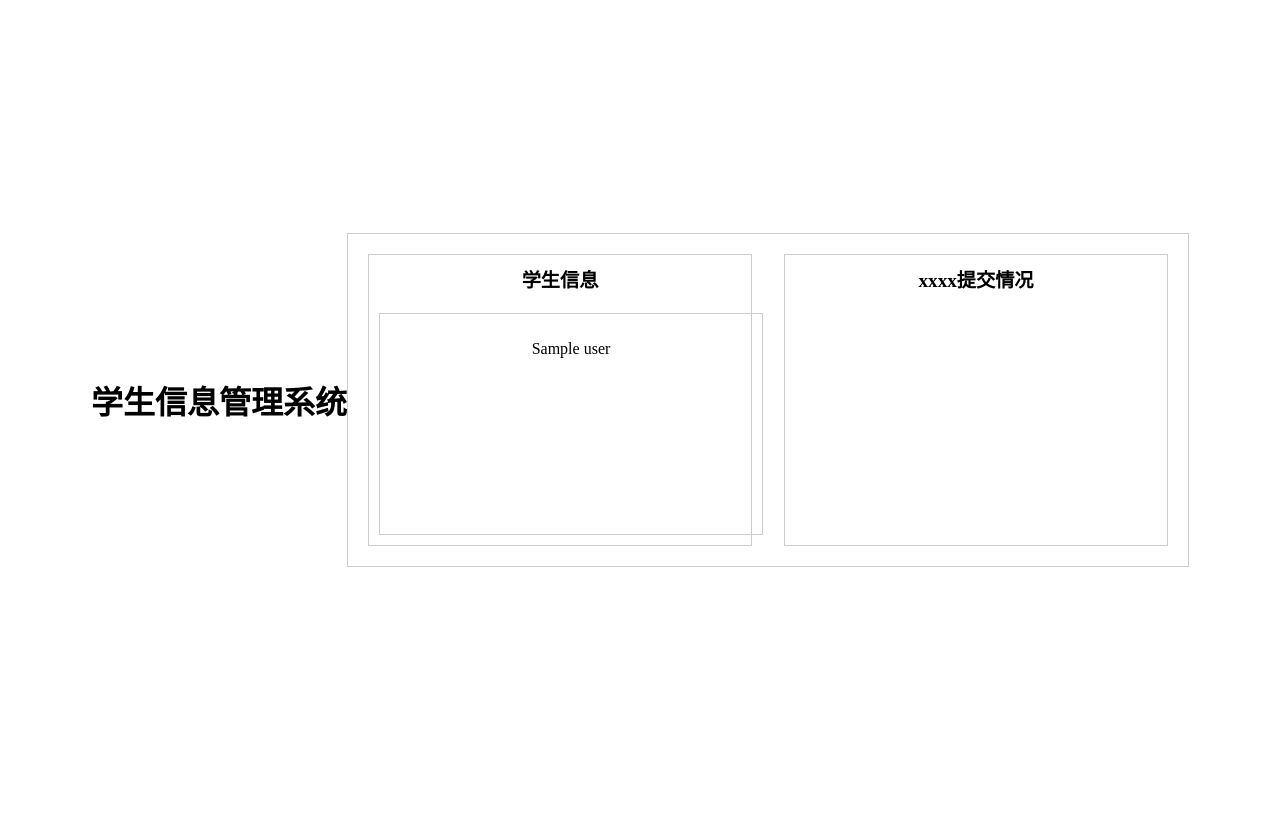
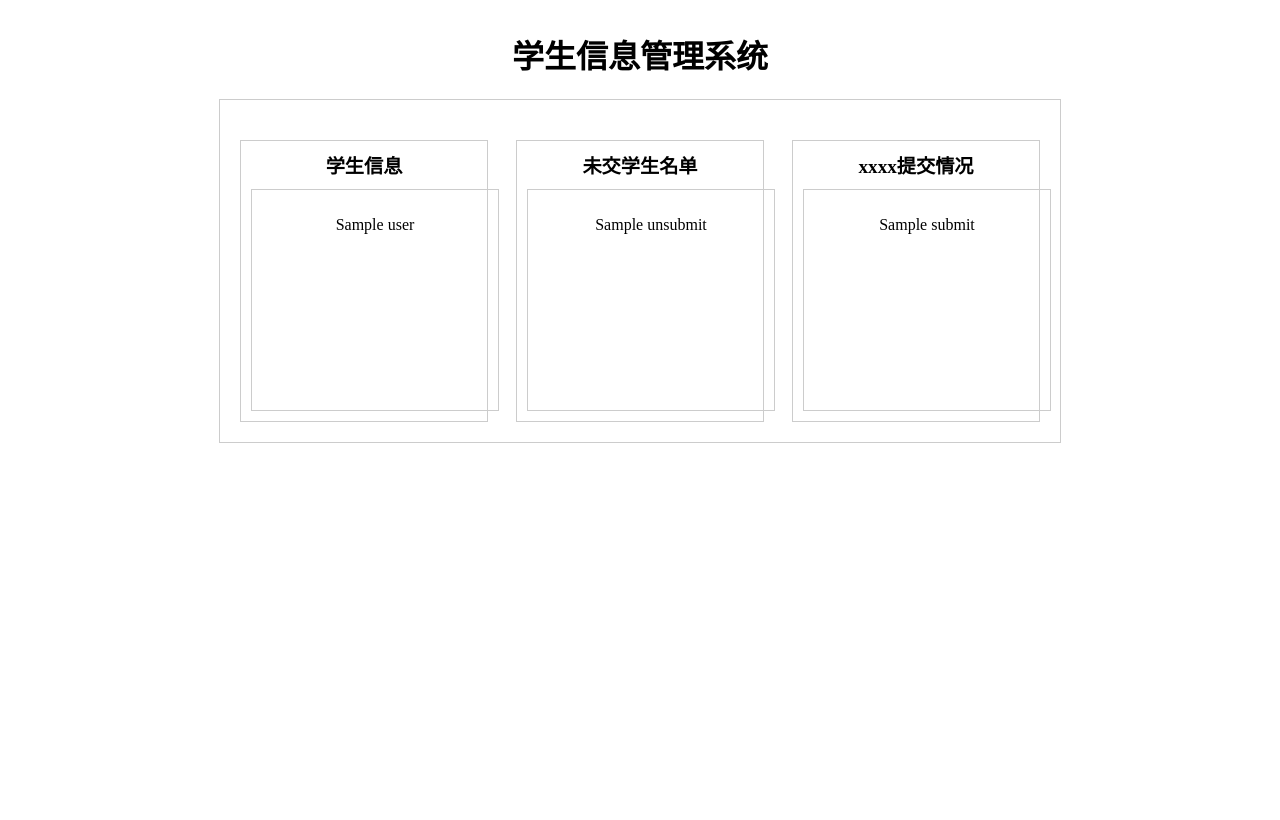
Before and after one commit to aiaresearch/homeworkGun, a Python web app: template web/templates/index.html in a window 1280 px wide. Before the commit the page ends 567 px from the top, so only its background shows below. Run offline with Jinja, Linux system fonts and the light colour scheme; the template is opened without the code that fills it: most values are stand-ins (such as "Sample title", 1, 10 or a date in 2020).

Commit message:
Update webpage and id info

```diff
--- a/web/create_db.js
+++ b/web/create_db.js
@@ -50,8 +50,8 @@ async function generateData() {
     // 循环生成 100 条数据
     for (let i = 1; i <= 50; i++) {
       const name = `User${i}`;
-      const sid = `${i.toString().padStart(2, '0')}`
-      const id = `202308${sid}`
+      const id = `${i.toString().padStart(2, '0')}`
+      const sid = `202308${sid}`
       const query = generateInsertQuery(name, id, sid);
 
       // 执行插入数据的 SQL 语句
--- a/web/templates/index.html
+++ b/web/templates/index.html
@@ -8,10 +8,10 @@
         /* 样式设置 */
         body {
             display: flex;
-            justify-content: center; /* 水平居中 */
-            align-items: center; /* 垂直居中 */
+            flex-direction: column; /* 主轴方向为垂直方向 */
+            align-items: center; /* 水平居中 */
             height: 100vh; /* 设置整个页面的高度为视口的高度 */
-            margin: 0; /* 去除默认边距 */
+            margin: 10px; /* 去除默认边距 */
         }
 
         .container {
@@ -26,10 +26,11 @@
         }
 
         .box {
-            width: 48%; /* 框宽度 */
+            width: 31%; /* 框宽度 */
             border: 1px solid #ccc; /* 边框样式 */
             padding: 10px; /* 内边距 */
             box-sizing: border-box; /* 包含边框在内的盒模型 */
+            margin-top: 20px; /* 上边距 */
         }
 
         .scroll-box {
@@ -37,7 +38,6 @@
             overflow: auto; /* 添加滚动条 */
             border: 1px solid #ccc; /* 边框样式 */
             padding: 10px; /* 内边距 */
-            margin-top: 20px; /* 上边距 */
             width: 100%; /* 方框宽度 */
         }
 
@@ -46,12 +46,10 @@
             font-weight: bold; /* 副标题加粗 */
             margin-bottom: 10px; /* 副标题下边距 */
         }
-
-        /* 在这里添加你的其他样式 */
     </style>
 </head>
 <body>
-    <h1>学生信息管理系统</h1> <!-- 页面标题 -->
+    <h1>学生信息管理系统</h1> <!-- 主标题 -->
     <div class="container">
         <div class="box">
             <div class="subtitle">学生信息</div> <!-- 学生信息副标题 -->
@@ -64,8 +62,22 @@
             </div>
         </div>
         <div class="box">
+            <div class="subtitle">未交学生名单</div> <!-- 未交学生名单副标题 -->
+            <div class="submit-box scroll-box">
+                <!-- 未交学生名单数据显示区域 -->
+                {% for unsubmit in unsubmits %}
+                    <p>{{ unsubmit }}</p>
+                {% endfor %}
+            </div>
+        </div>
+        <div class="box">
             <div class="subtitle">xxxx提交情况</div> <!-- xxxx提交情况副标题 -->
-            <!-- 这里放xxxx提交情况框中的内容 -->
+            <div class="submit-box scroll-box">
+                <!-- 提交情况数据显示区域 -->
+                {% for submit in submits %}
+                    <p>{{ submit }}</p>
+                {% endfor %}
+            </div>
         </div>
     </div>
 
```
